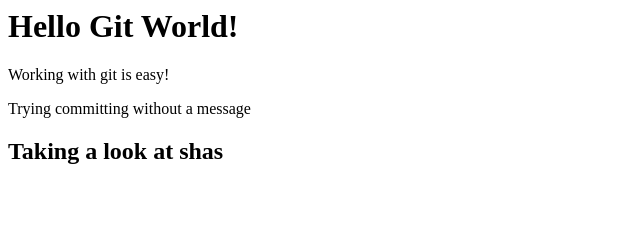
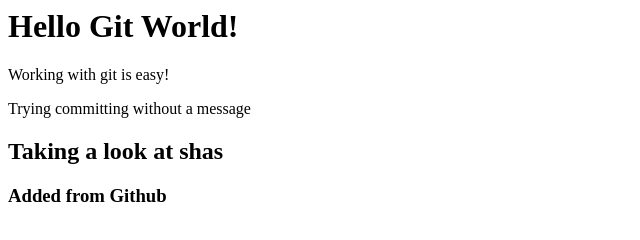
Before and after one commit to shaurya58/learning-git, a plain HTML site: page index.html in a window 1280 px wide. Shown: the whole page, without its empty margins (0-640 px from the left). Drawn offline with Linux system fonts and the light colour scheme.

Commit message:
Added from Github
Tried editing from Github itself

```diff
--- a/index.html
+++ b/index.html
@@ -4,5 +4,6 @@
         <p>Working with git is easy!</p>
         <div>Trying committing without a message</div>
         <h2>Taking a look at shas</h2>
+        <h3>Added from Github</h3>
     </body>
 </html>
```
